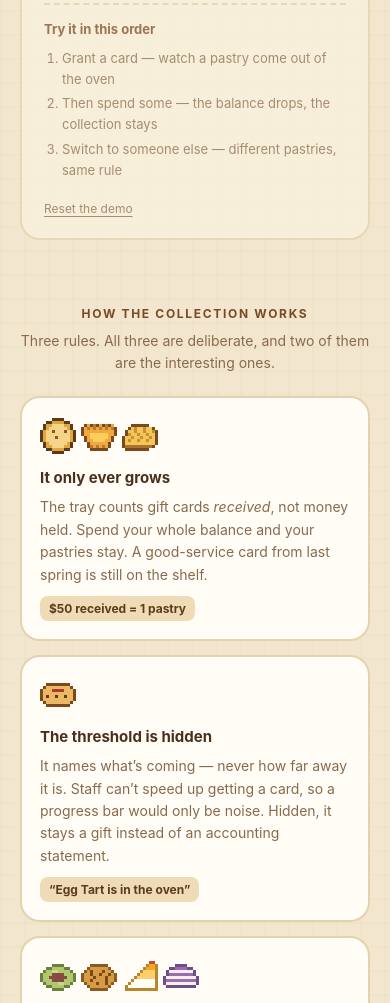
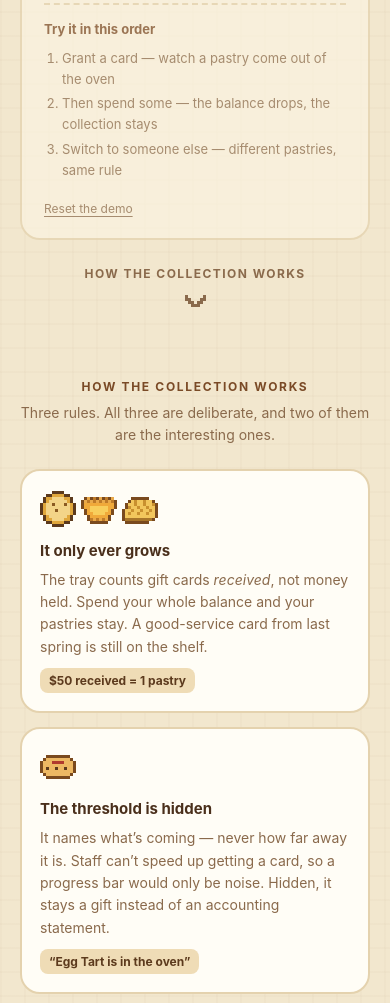
Before and after one commit to bellaaaaxu/crumb, a plain HTML site: page index.html in a window 390 px wide. Shown: the part 1903-2906 px from the top of the page. Drawn offline with Linux system fonts and the light colour scheme.

Commit message:
Name what comes next at the end of the demo
The demo fills the first screen and everything under it opens with small
centred type, so it was easy to reach the bottom of the phone and take
that for the end of the page. A cue now sits in the gap the two sections
already left between them, at exactly the point where a reader would
otherwise stop.

It names the next section rather than saying "scroll" — what matters is
not that there is more but what the more is — and it is a real link, so
it works as a jump as well as a hint. The chevron is drawn on the same
grid as everything else; an arrow glyph would have come from whatever
font the browser had and been the one shape on the page off the grid.

Smooth scrolling is scoped away from the phone's own scroller, which
still needs to snap to the top instantly when the person changes.

Reduced motion now also clamps iteration count. Squashing a looping
animation to 0.01ms without that leaves it cycling hundreds of times a
second — worse than the motion it was meant to remove. Verified: under
those rules nothing is left running and the chevron rests unshifted.

Co-Authored-By: Claude Opus 5 <noreply@anthropic.com>

```diff
--- a/assets/app.js
+++ b/assets/app.js
@@ -679,9 +679,14 @@
 
   /* ---------------------------------------------------------------- page chrome */
 
+  /* Drawn rather than typed: an arrow glyph would come from whatever font the
+   * browser had, and be the one shape on the page that isn't on the grid. */
+  var CHEVRON = { palette: { X: '#8a6a4c' }, rows: ['X.....X', 'XX...XX', '.XX.XX.', '..XXX..'] };
+
   function renderWordmark() {
     Pixel.drawText($('wordmark'), 'CRUMB', 7, '#4a2f1b');
     Pixel.drawSprite($('app-icon'), Pixel.SPRITES.laopo, 7, 0);
+    Pixel.drawSprite($('more-arrow'), CHEVRON, 3, 0);
   }
 
   function renderCardIcons() {
--- a/assets/style.css
+++ b/assets/style.css
@@ -37,6 +37,11 @@
   padding: 0;
   -webkit-tap-highlight-color: transparent;
 }
+
+/* For the jump link below the demo. Scoped off the phone's own scroller, which
+   should keep snapping to the top instantly when the person on screen changes. */
+html { scroll-behavior: smooth; }
+.phone-scroll { scroll-behavior: auto; }
 
 body {
   background: var(--bg);
@@ -536,6 +541,28 @@ body.autoplay .reset { cursor: default; }
 .card.rise { animation: tileSlide 0.5s cubic-bezier(0.2, 0.9, 0.3, 1.2) both; }
 .section-head.rise { animation: tileSlide 0.45s cubic-bezier(0.2, 0.9, 0.3, 1.2) both; }
 
+/* ------------------------------------------------------------------ read on
+
+   The demo fills the first screen and the sections below it start with small
+   centred type, so it was easy to reach the bottom of the phone and assume the
+   page ended there. This names what is next rather than just saying "scroll" —
+   the point is not that there is more, it is what the more is. */
+
+.more {
+  display: flex; flex-direction: column; align-items: center; gap: 7px;
+  padding: 4px 0 30px;
+  text-decoration: none;
+  font-size: 12px; font-weight: 700; letter-spacing: 0.12em; text-transform: uppercase;
+  color: var(--ink-soft);
+  transition: color 0.16s;
+}
+.more:hover { color: var(--wood); }
+.more canvas { animation: nudgeDown 2s ease-in-out infinite; }
+@keyframes nudgeDown {
+  0%, 100% { transform: translateY(0) }
+  50% { transform: translateY(4px) }
+}
+
 /* ------------------------------------------------------------------ how it works */
 
 .how { padding: 44px 0 8px; }
@@ -618,5 +645,13 @@ body.autoplay .reset { cursor: default; }
 }
 
 @media (prefers-reduced-motion: reduce) {
-  *, *::before, *::after { animation-duration: 0.01ms !important; transition-duration: 0.01ms !important; }
+  /* iteration-count matters as much as duration: squashing a looping animation
+     to 0.01ms without it leaves it cycling hundreds of times a second, which is
+     worse than the motion it was meant to remove. */
+  *, *::before, *::after {
+    animation-duration: 0.01ms !important;
+    animation-iteration-count: 1 !important;
+    transition-duration: 0.01ms !important;
+  }
+  html { scroll-behavior: auto; }
 }
--- a/index.html
+++ b/index.html
@@ -137,6 +137,11 @@
 
   </section>
 
+  <a class="more" href="#how">
+    <span>How the collection works</span>
+    <canvas id="more-arrow" aria-hidden="true"></canvas>
+  </a>
+
   <section class="how" id="how">
     <div class="section-head">
       <h2>How the collection works</h2>
```
